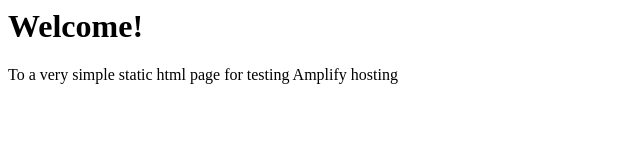
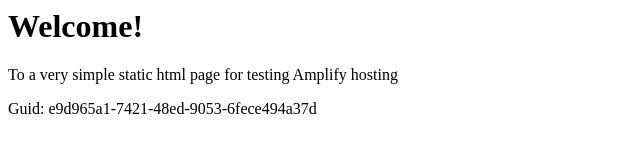
Before and after one commit to aws-aemilia-yul/Github-PR-Commit-Integration-Test-DoNotTouch-GitHubAutoBuildCanaryTest-v1-preprod-ca-central-1, a website: page src/index.html in a window 1280 px wide. Shown: the whole page, without its empty margins (0-640 px from the left). Drawn offline with Linux system fonts and the light colour scheme.

Commit message:
commit from integ tests

```diff
--- a/src/index.html
+++ b/src/index.html
@@ -1,3 +1,5 @@
+
+
 <html lang="en">
 
 <head>
@@ -10,6 +12,6 @@
 <body>
     <h1>Welcome!</h1>
     <p>To a very simple static html page for testing Amplify hosting</p>
-</body>
+    <p>Guid: e9d965a1-7421-48ed-9053-6fece494a37d</p></body>
 
 </html>
```
